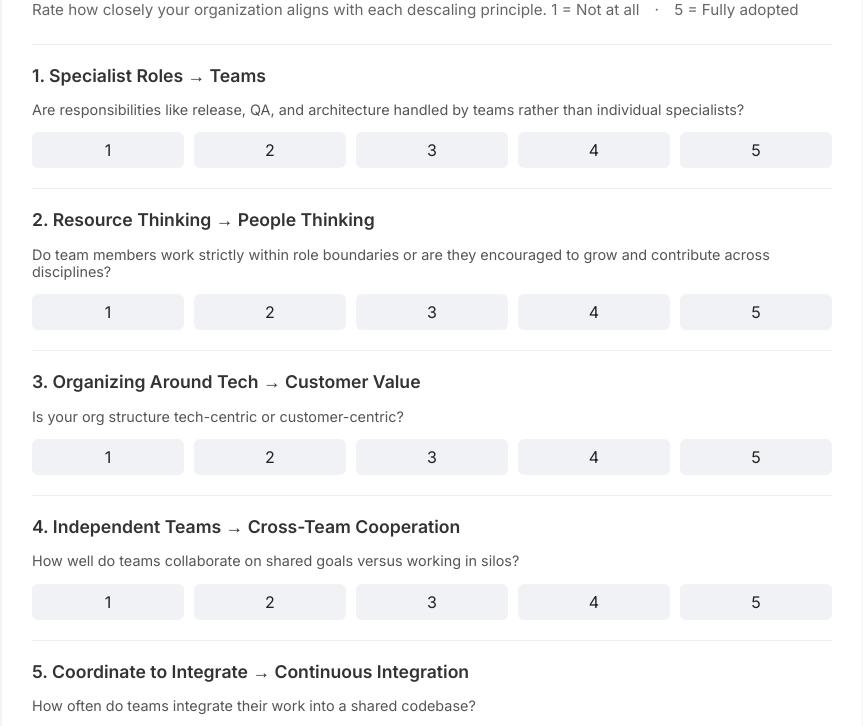
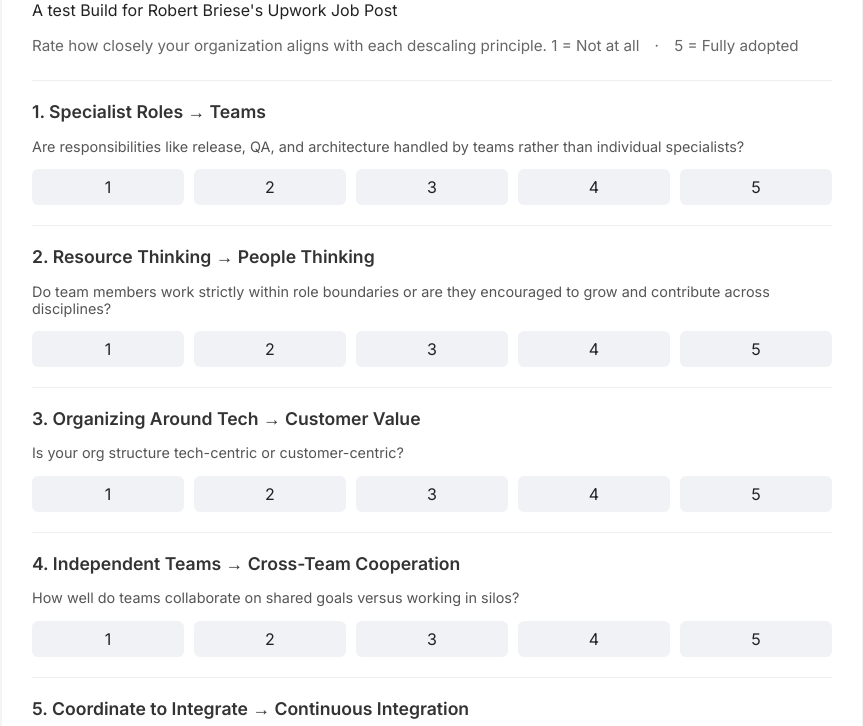
Before and after one commit to Giddytwg/Descalling-principle-Questonnaire, a plain HTML site: page index.html in a window 1280 px wide. Shown: the part 136-862 px from the top of the page, without its empty margins (208-1071 px from the left). Drawn offline with Linux system fonts and the light colour scheme.

Commit message:
Job description added

```diff
--- a/index.html
+++ b/index.html
@@ -11,6 +11,7 @@
 
   <div class="container">
     <h1>Descaling Principles Self-Assessment</h1>
+    <p>A test Build for Robert Briese's Upwork Job Post</p>
     <p class="intro">
       Rate how closely your organization aligns with each descaling principle.
       1 = Not at all · 5 = Fully adopted
```
